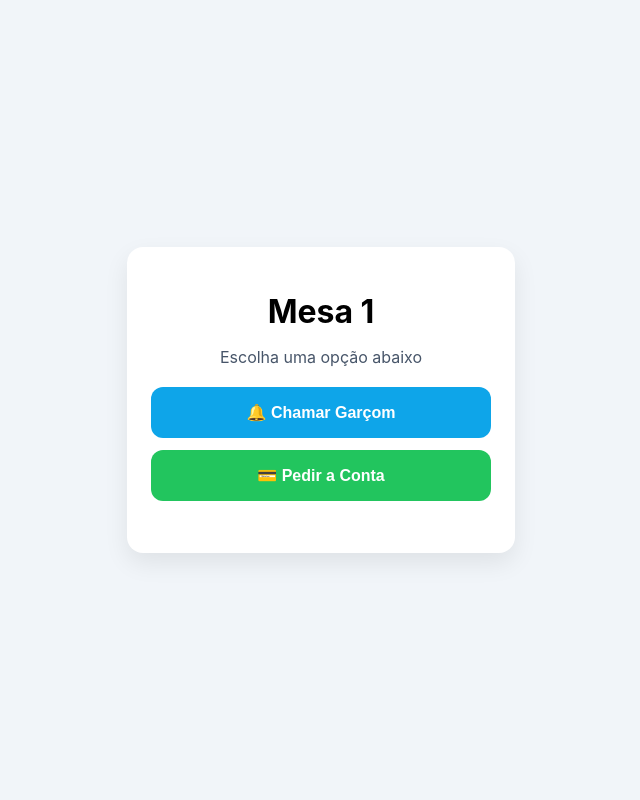
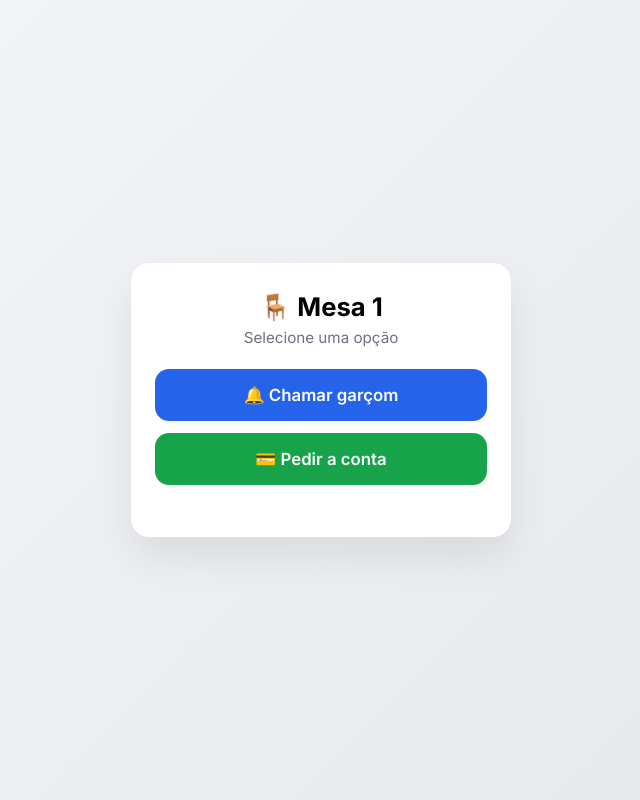
Before and after one commit to albertoramos98/atendimento, a FastAPI app: page /c/1/mesa/1 in a window 1280 px wide. Shown: the whole page, without its empty margins (319-959 px from the left). Run offline with FastAPI, Linux system fonts and the light colour scheme.

Commit message:
mesas.html

```diff
--- a/main.py
+++ b/main.py
@@ -178,14 +178,16 @@ async def chamar_mesa(
 
     db.commit()
 
+    # 🔔 AVISA O PAINEL CORRETO
     await manager.send_to_cliente(cliente_id, {
-        "mesa": mesa.numero,
+        "id": mesa.id,
         "status": mesa.status,
         "tipo": mesa.tipo,
         "timestamp": mesa.timestamp
     })
 
     return {"ok": True}
+
 
 @app.get("/c/{cliente_id}/mesa/{mesa_id}", response_class=HTMLResponse)
 async def mesa_page(
--- a/templates/mesa.html
+++ b/templates/mesa.html
@@ -3,120 +3,152 @@
 <head>
     <meta charset="UTF-8">
     <title>Mesa {{ mesa }}</title>
-    <link rel="icon" href="/static/icons/favicon.ico" type="image/x-icon">
-
     <meta name="viewport" content="width=device-width, initial-scale=1.0">
 
+    <!-- Fonte -->
+    <link rel="preconnect" href="https://fonts.googleapis.com">
+    <link rel="preconnect" href="https://fonts.gstatic.com" crossorigin>
+    <link href="https://fonts.googleapis.com/css2?family=Inter:wght@400;600;700&display=swap" rel="stylesheet">
+
     <style>
+        * {
+            box-sizing: border-box;
+            margin: 0;
+            padding: 0;
+            font-family: 'Inter', system-ui, -apple-system, BlinkMacSystemFont, sans-serif;
+        }
+
         body {
-            font-family: -apple-system, BlinkMacSystemFont, "Segoe UI", Roboto, sans-serif;
-            background: #f1f5f9;
+            min-height: 100vh;
+            background: linear-gradient(135deg, #f4f6f8, #e5e7eb);
             display: flex;
             align-items: center;
             justify-content: center;
-            height: 100vh;
-            margin: 0;
+            padding: 16px;
         }
 
         .card {
-            background: white;
+            background: #ffffff;
             width: 100%;
-            max-width: 340px;
-            padding: 24px;
-            border-radius: 16px;
-            box-shadow: 0 10px 25px rgba(0,0,0,0.08);
+            max-width: 380px;
+            padding: 28px 24px;
+            border-radius: 18px;
+            box-shadow: 0 20px 40px rgba(0,0,0,0.08);
             text-align: center;
         }
 
-        h1 {
+        .card h1 {
+            font-size: 1.6rem;
             margin-bottom: 6px;
         }
 
-        p {
-            color: #475569;
-            margin-bottom: 20px;
+        .subtitle {
+            font-size: 0.95rem;
+            color: #6b7280;
+            margin-bottom: 22px;
         }
 
         button {
             width: 100%;
             padding: 16px;
+            border-radius: 14px;
+            border: none;
+            font-size: 1.05rem;
+            font-weight: 600;
+            cursor: pointer;
             margin-bottom: 12px;
-            font-size: 1rem;
-            font-weight: 600;
-            border: none;
-            border-radius: 12px;
-            cursor: pointer;
         }
 
-        .garcom {
-            background: #0ea5e9;
+        .btn-garcom {
+            background: #2563eb;
             color: white;
         }
 
-        .conta {
-            background: #22c55e;
+        .btn-garcom:hover {
+            background: #1d4ed8;
+        }
+
+        .btn-conta {
+            background: #16a34a;
             color: white;
         }
 
-        button:disabled {
-            background: #94a3b8;
-            cursor: not-allowed;
+        .btn-conta:hover {
+            background: #15803d;
         }
 
-        .status {
-            margin-top: 16px;
-            font-weight: 600;
+        .msg {
+            margin-top: 12px;
+            font-size: 0.95rem;
+            color: #374151;
+        }
+
+        .disabled {
+            opacity: 0.6;
+            pointer-events: none;
         }
     </style>
 </head>
 <body>
 
 <div class="card">
-    <h1>Mesa {{ mesa }}</h1>
-    <p>Escolha uma opção abaixo</p>
+    <h1>🪑 Mesa {{ mesa }}</h1>
+    <p class="subtitle">Selecione uma opção</p>
 
-    <button class="garcom" onclick="chamar('garcom')">🔔 Chamar Garçom</button>
-    <button class="conta" onclick="chamar('conta')">💳 Pedir a Conta</button>
+    <button class="btn-garcom" id="btnGarcom">
+        🔔 Chamar garçom
+    </button>
 
-    <div class="status" id="status"></div>
+    <button class="btn-conta" id="btnConta">
+        💳 Pedir a conta
+    </button>
+
+    <p class="msg" id="mensagem"></p>
 </div>
 
 <script>
-    const mesaId = {{ mesa }};
+    const clienteId = {{ cliente_id }};
+    const mesaId = {{ mesa_id }};
+
+    const btnGarcom = document.getElementById("btnGarcom");
+    const btnConta = document.getElementById("btnConta");
+    const msg = document.getElementById("mensagem");
+
     let bloqueado = false;
 
-    function chamar(tipo) {
-        const statusEl = document.getElementById("status");
-
-        if (bloqueado) {
-            statusEl.innerText = "⏳ Aguarde, o garçom já foi solicitado.";
-            return;
-        }
+    async function chamar(tipo) {
+        if (bloqueado) return;
 
         bloqueado = true;
+        btnGarcom.classList.add("disabled");
+        btnConta.classList.add("disabled");
 
-        fetch(`/chamar/${mesaId}`, {
-            method: "POST",
-            headers: { "Content-Type": "application/json" },
-            body: JSON.stringify({ tipo })
-        })
-        .then(res => res.json())
-        .then(data => {
+        msg.innerText = "⏳ Aguarde, o atendimento foi solicitado.";
+
+        try {
+            const resp = await fetch(`/c/${clienteId}/mesa/${mesaId}/chamar`, {
+                method: "POST",
+                headers: {
+                    "Content-Type": "application/json"
+                },
+                body: JSON.stringify({ tipo })
+            });
+
+            const data = await resp.json();
+
             if (!data.ok) {
-                statusEl.innerText = "⏳ Aguarde, o garçom já foi solicitado.";
-                return;
+                msg.innerText = "⚠️ O atendimento já foi solicitado.";
             }
+        } catch (e) {
+            msg.innerText = "❌ Erro ao chamar atendimento.";
+            bloqueado = false;
+            btnGarcom.classList.remove("disabled");
+            btnConta.classList.remove("disabled");
+        }
+    }
 
-            statusEl.innerText =
-                tipo === "conta"
-                ? "💳 Conta solicitada. Aguarde o atendimento."
-                : "🔔 Garçom solicitado. Aguarde o atendimento.";
-        })
-        .catch(() => {
-            bloqueado = false;
-            statusEl.innerText = "❌ Erro ao solicitar. Tente novamente.";
-        });
-    }
+    btnGarcom.onclick = () => chamar("garcom");
+    btnConta.onclick = () => chamar("conta");
 </script>
 
 </body>
```
